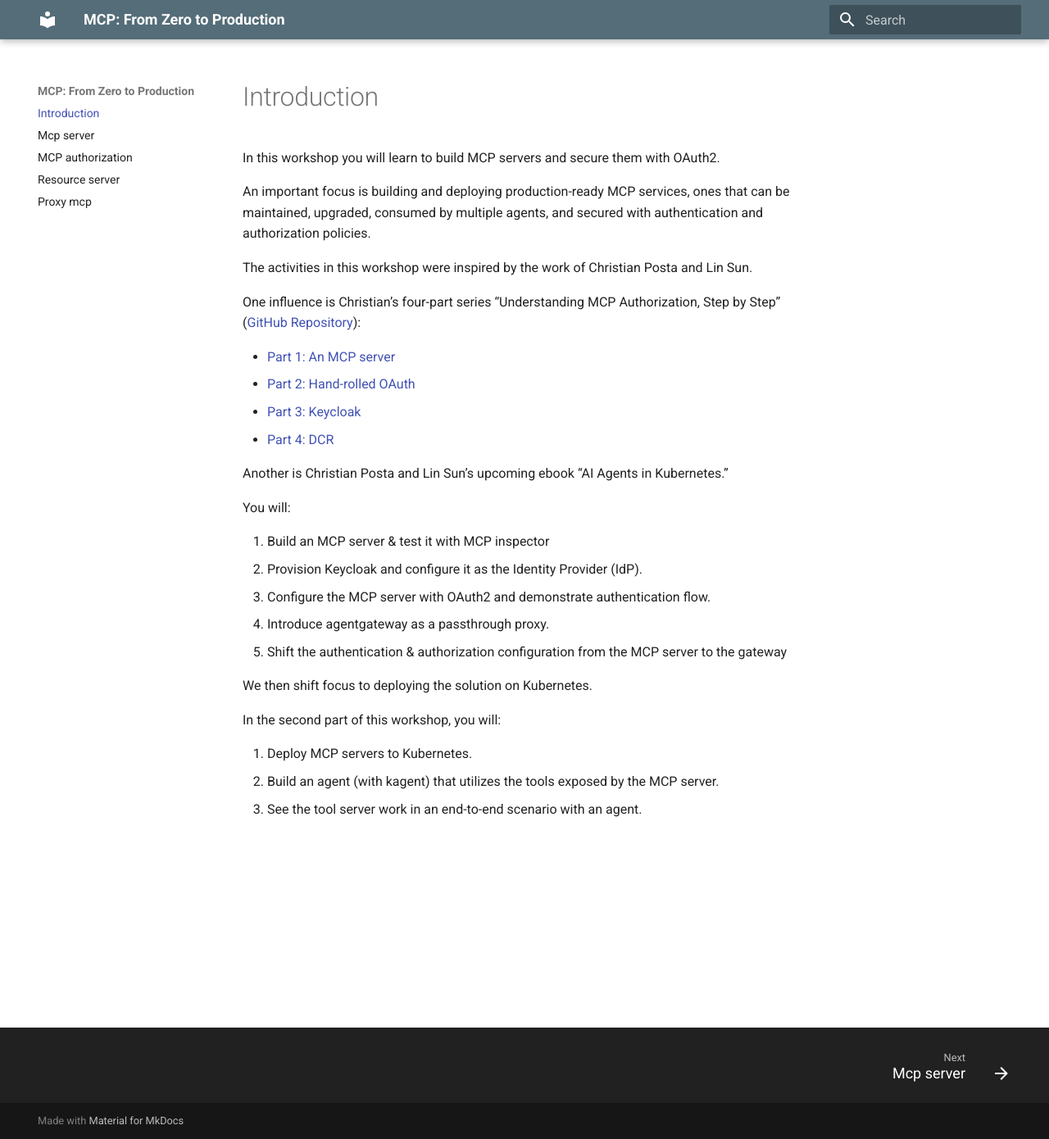
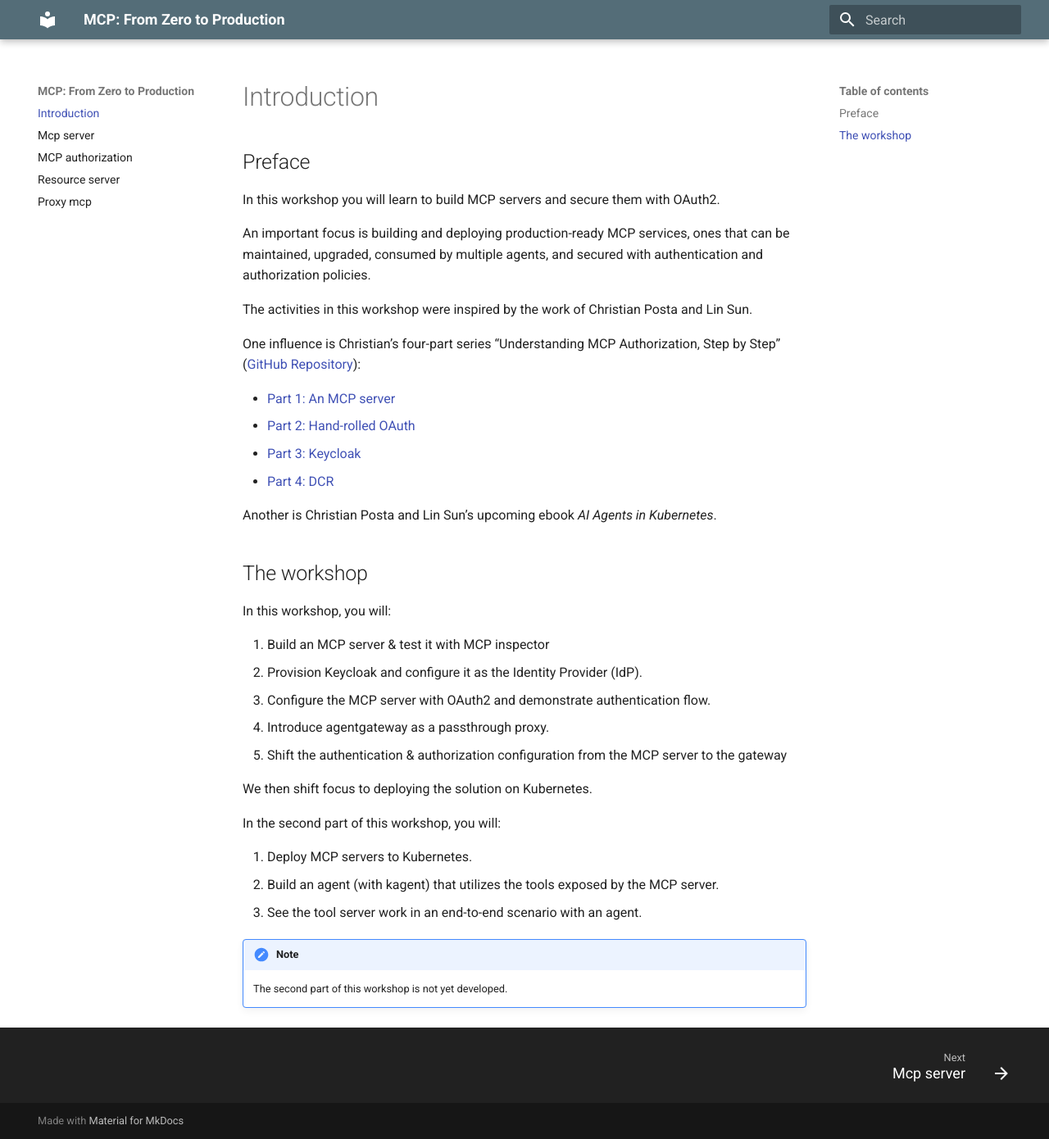
Before and after one commit to eitansuez/mcp-workshop, an MkDocs documentation site: the page built from docs/index.md, in a window 1280 px wide and 1390 px high. Shown: the whole window at 82% size. Built offline with MkDocs 1.6.1 and Material for MkDocs 9.7.7, drawn with Linux system fonts in a browser that asks for light colours.

Commit message:
updates to introduction

```diff
--- a/docs/index.md
+++ b/docs/index.md
@@ -1,4 +1,6 @@
 # Introduction
+
+## Preface
 
 In this workshop you will learn to build MCP servers and secure them with OAuth2.
 
@@ -13,9 +15,11 @@
 - [Part 3: Keycloak](https://blog.christianposta.com/understanding-mcp-authorization-step-by-step-part-three/)
 - [Part 4: DCR](https://blog.christianposta.com/understanding-mcp-authorization-with-dynamic-client-registration/)
 
-Another is Christian Posta and Lin Sun's upcoming ebook "AI Agents in Kubernetes."
+Another is Christian Posta and Lin Sun's upcoming ebook _AI Agents in Kubernetes_.
 
-You will:
+## The workshop
+
+In this workshop, you will:
 
 1. Build an MCP server & test it with MCP inspector
 2. Provision Keycloak and configure it as the Identity Provider (IdP).
@@ -30,3 +34,7 @@
 1. Deploy MCP servers to Kubernetes.
 2. Build an agent (with kagent) that utilizes the tools exposed by the MCP server.
 3. See the tool server work in an end-to-end scenario with an agent.
+
+!!! note
+
+    The second part of this workshop is not yet developed.
```
